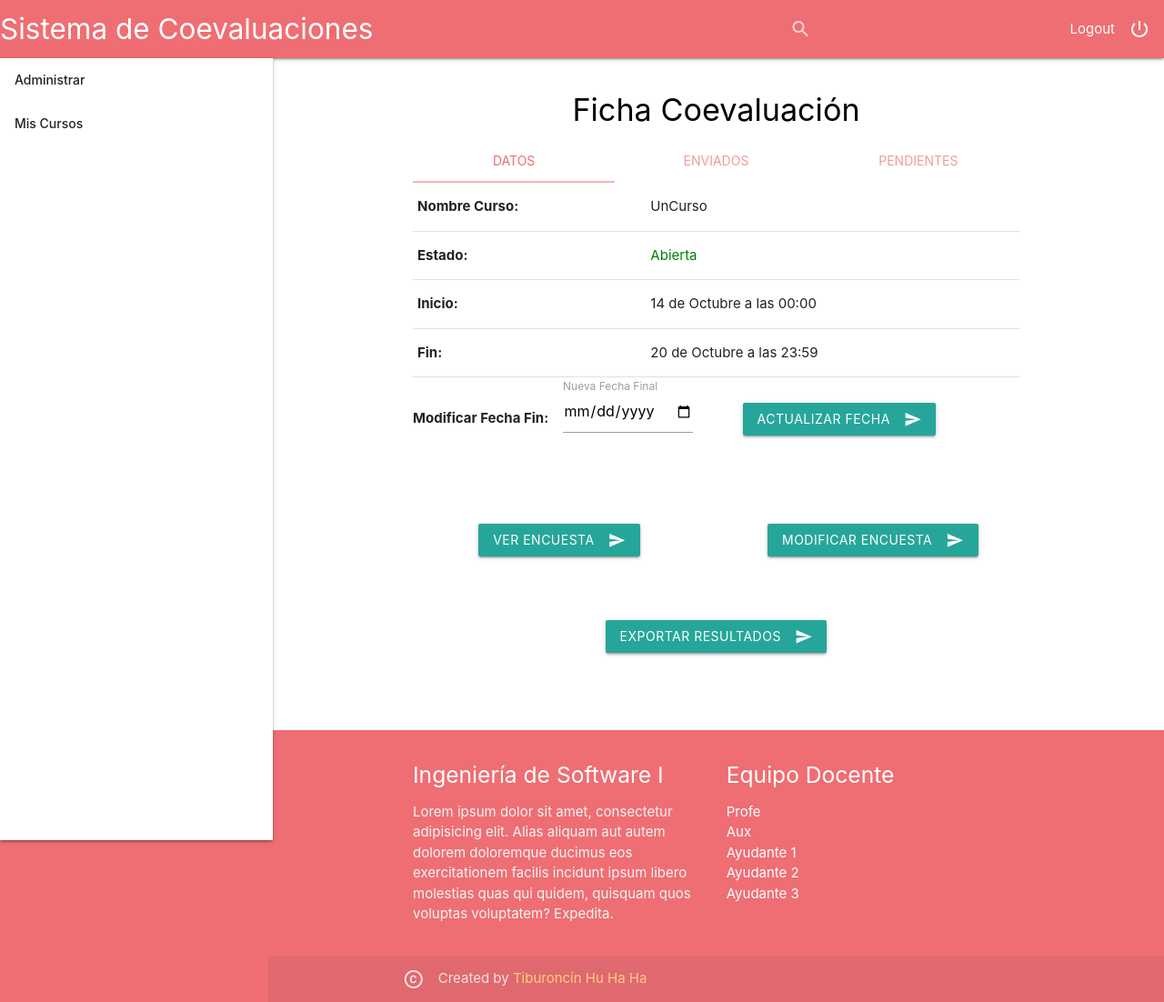
After one commit to DCC-CC4401/2018-2-Equipo-11-T2, a Django app: template T2/coevaluacion/templates/ficha-coev-eq-doc.html in a window 1280 px wide. The commit adds this page. Shown: the whole page at 91% size. Run offline with Django 3.2, Linux system fonts and the light colour scheme; the template is opened without the code that fills it, so the values that code supplies are empty.

Commit message:
added ficha coev vista equipo docente

```diff
--- /dev/null
+++ b/T2/coevaluacion/templates/ficha-coev-eq-doc.html
@@ -0,0 +1,135 @@
+{% extends 'base.html' %}
+
+{% block content %}
+    <div class="section no-pad-bot" id="index-banner">
+        <div class="container">
+            <h4 class="header center black-text">Ficha Coevaluación</h4>
+        </div>
+    </div>
+    <div class="container">
+        <div class="row">
+            <div class="col s12">
+                <ul class="tabs">
+                    <li class="tab col s4"><a href="#datos">Datos</a></li>
+                    <li class="tab col s4"><a href="#enviados">Enviados</a></li>
+                    <li class="tab col s4"><a href="#pendientes">Pendientes</a></li>
+                </ul>
+            </div>
+
+            <div id="datos" class="col s12">
+                <table>
+                    <tbody>
+                    <tr>
+                        <th>Nombre Curso:</th>
+                        <td>UnCurso</td>
+                    </tr>
+                    <tr>
+                        <th>Estado:</th>
+                        <td class="state-abierta">Abierta</td>
+                    </tr>
+                    <tr>
+                        <th>Inicio:</th>
+                        <td>14 de Octubre a las 00:00</td>
+                    </tr>
+                    <tr>
+                        <th>Fin:</th>
+                        <td>20 de Octubre a las 23:59</td>
+                    </tr>
+                    </tbody>
+                </table>
+                <div class="row">
+                    <form action="#" class="col s12">
+
+                        <b>Modificar Fecha Fin:</b>
+
+                        <div class="input-field inline" style="margin-left: 12px;">
+                            <input id="modify-end-date" type="date" class="validate">
+                            <label for="modify-end-date">Nueva Fecha Final</label>
+                        </div>
+                        <button class="btn waves-effect waves-light" type="submit" name="action" style="margin-left: 50px">
+                            Actualizar Fecha
+                            <i class="material-icons right">send</i>
+                        </button>
+                    </form>
+                </div>
+                <div class="row">
+                    <div class="col s6">
+                        <div class="center-align" style="padding-top: 50px">
+                            <button class="btn waves-effect waves-light">
+                                Ver Encuesta
+                                <i class="material-icons right">send</i>
+                            </button>
+                        </div>
+                    </div>
+                    <div class="col s6">
+                        <div class="center-align" style="padding-top: 50px">
+                            <button class="btn waves-effect waves-light">
+                                Modificar Encuesta
+                                <i class="material-icons right">send</i>
+                            </button>
+                        </div>
+                    </div>
+                </div>
+                <div class="row">
+                    <div class="center-align" style="padding-top: 50px">
+                        <button class="btn waves-effect waves-light">
+                            Exportar Resultados
+                            <i class="material-icons right">send</i>
+                        </button>
+                    </div>
+                </div>
+            </div>
+
+            <div id="enviados" class="col s12">
+                <table>
+                    <tbody>
+                    <tr>
+                        <td>Cárcamo, Martín</td>
+                        <td>9.876.543-2</td>
+                        <td>Grupo1: NombreGrupo</td>
+                        <td><a href="#">ver</a></td>
+                    </tr>
+                    <tr>
+                        <td>Stark, Anthony</td>
+                        <td>12.465.468-5</td>
+                        <td>Grupo4: Grupooo4</td>
+                        <td><a href="#">ver</a></td>
+                    </tr>
+                    <tr>
+                        <td>Rogers, Steve</td>
+                        <td>20.235.546-5</td>
+                        <td>Grupo2: Viva América</td>
+                        <td><a href="#">ver</a></td>
+                    </tr>
+                    </tbody>
+                </table>
+            </div>
+
+            <div id="pendientes" class="col s12">
+                <table>
+                    <tbody>
+                    <tr>
+                        <td>Parker, Peter</td>
+                        <td>22.215.246-5</td>
+                        <td>Grupo4: Grupooo4</td>
+                        <td></td>
+                    </tr>
+                    <tr>
+                        <td>Stark, Anthony</td>
+                        <td>12.465.468-5</td>
+                        <td>Grupo4: Grupooo4</td>
+                        <td></td>
+                    </tr>
+                    <tr>
+                        <td>Rogers, Steve</td>
+                        <td>20.235.546-5</td>
+                        <td>Grupo2: Viva América</td>
+                        <td></td>
+                    </tr>
+                    </tbody>
+                </table>
+            </div>
+        </div>
+    </div>
+
+{% endblock %}
--- a/T2/coevaluacion/templates/ficha-coev.html
+++ b/T2/coevaluacion/templates/ficha-coev.html
@@ -14,7 +14,7 @@
                 </ul>
             </div>
 
-            <div class="col s12">
+            <div id="datos" class="col s12">
                 <table>
                     <tbody>
                     <tr>
```
